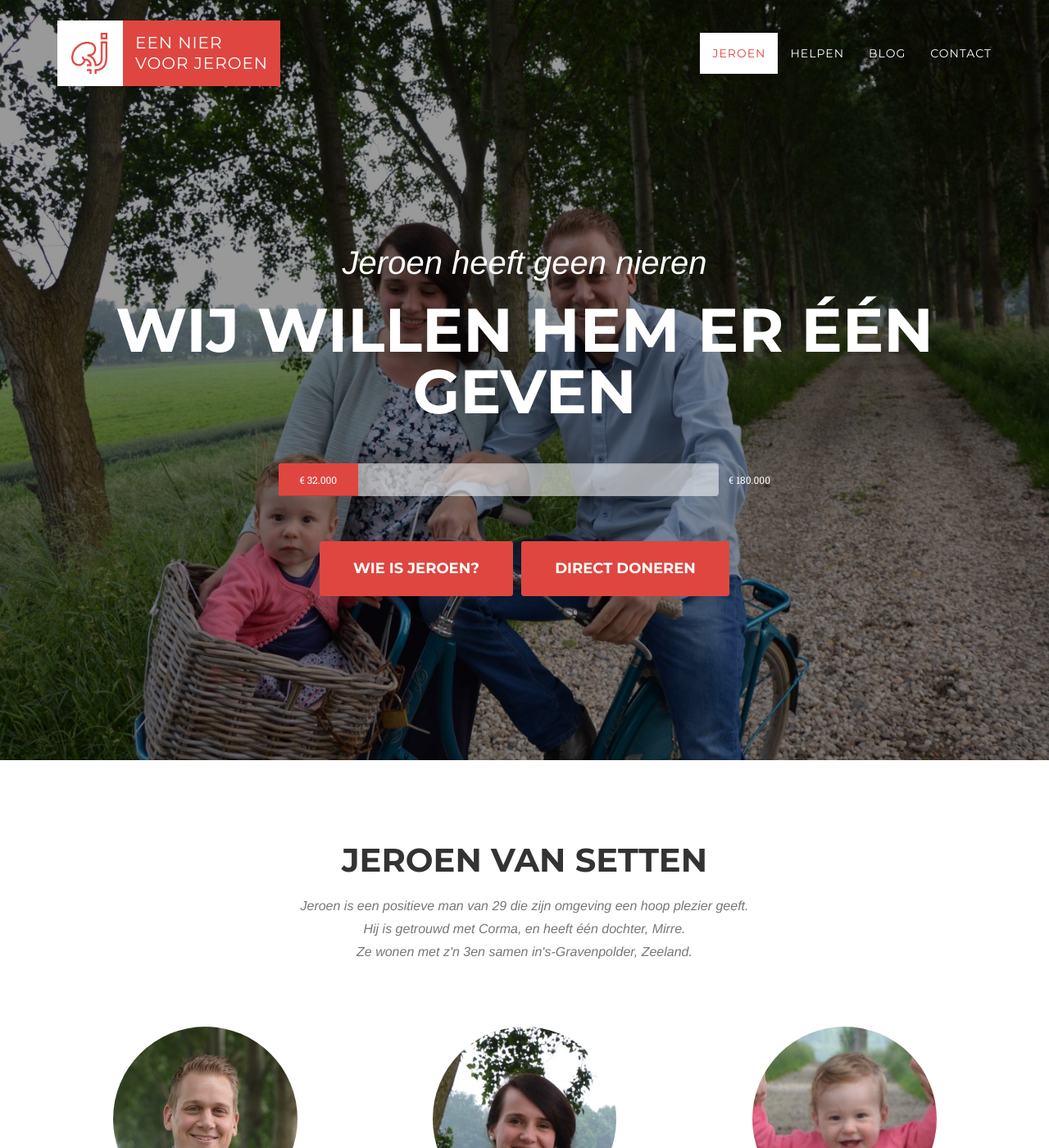
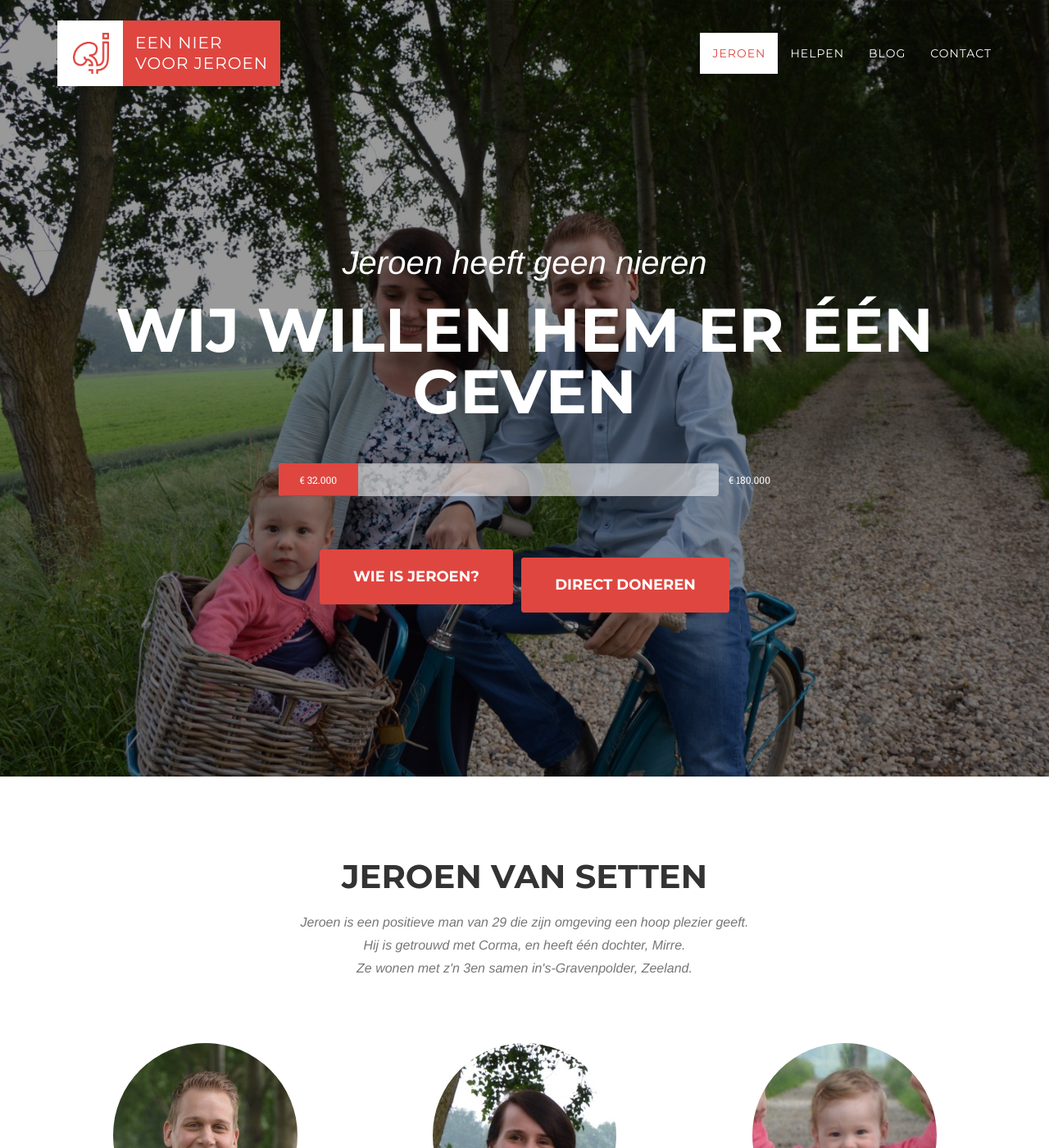
Before and after one commit to Een-nier-voor-Jeroen/Niervoorjeroen.nl-website, a Jekyll site: the page built from index.html, in a window 1280 px wide and 1400 px high. Shown: the whole window at 82% size. Built offline with Jekyll 4.4.1, drawn with Linux system fonts in a browser that asks for light colours; nearby versions of some CDN libraries; some web fonts are replaced.

Commit message:
Betere weergave voor op mobiel!

```diff
--- a/css/agency.css
+++ b/css/agency.css
@@ -111,6 +111,9 @@
   font-size: 18px;
   padding: 20px 40px;
 }
+.btn-xl + .btn-xl {
+  margin-top: 20px;
+}
 .btn-xl:hover,
 .btn-xl:focus,
 .btn-xl:active,
@@ -168,6 +171,8 @@
 .navbar-default .navbar-toggle {
   background-color: #fff;
   border-color: #fff;
+  margin-top: 22px;
+  margin-right: 22px;
 }
 .navbar-default .navbar-toggle .icon-bar {
   background-color: #df4640;
@@ -224,15 +229,15 @@
   color: #df4640;
   background-color: #fff;
 }
-.navbar-default .navlogo {
-  display: none;
+.navbar-default .navlogocontainer {
+  display: block;
 }
 .navbar-default .navtext {
   display: inline-block;
-  margin-top: 12px;
+  margin-top: 0px;
 }
 @media (min-width: 500px) {
-  .navbar-default .navlogo {
+  .navbar-default .navlogocontainer {
     display: block;
   }
   .navbar-default .navtext {
```
